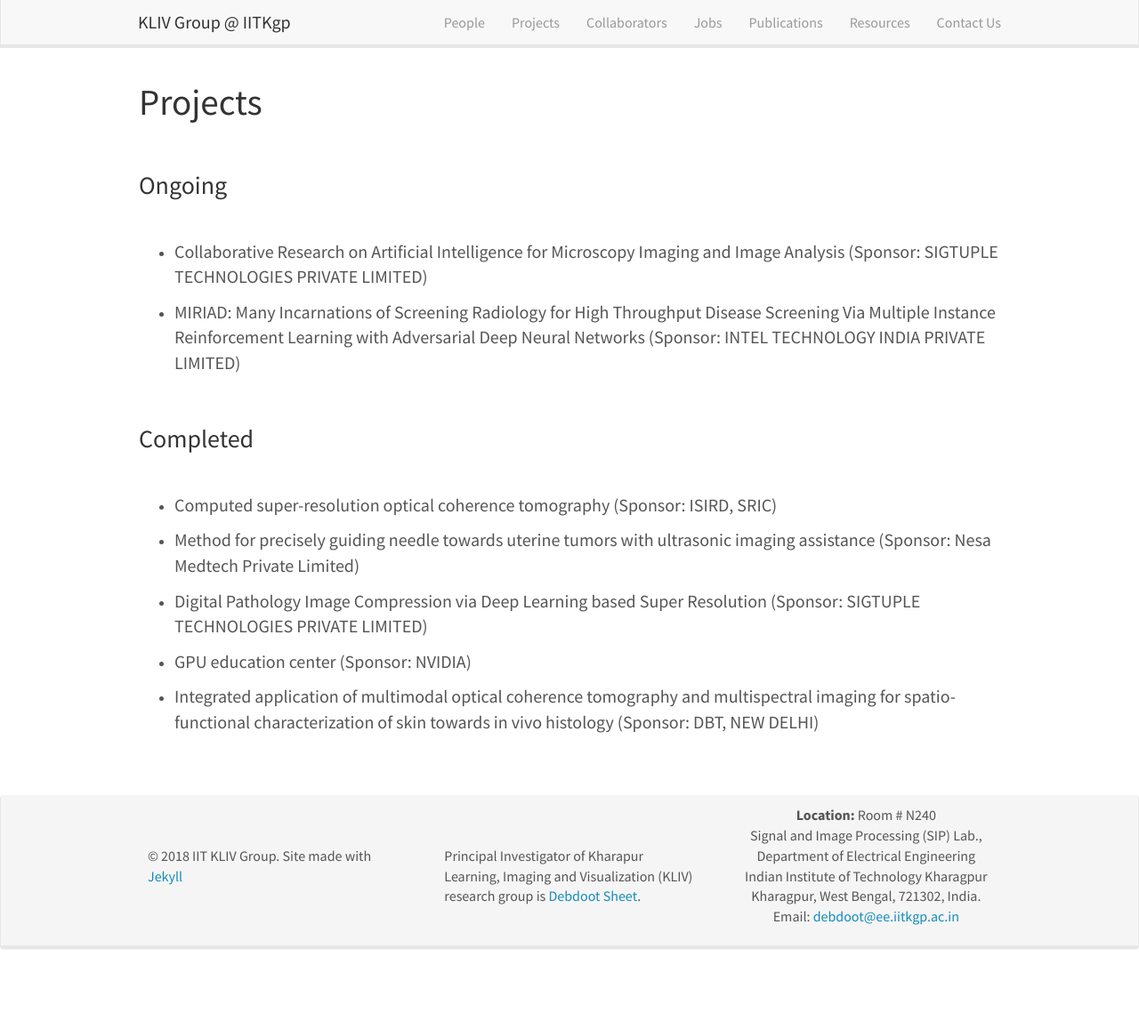
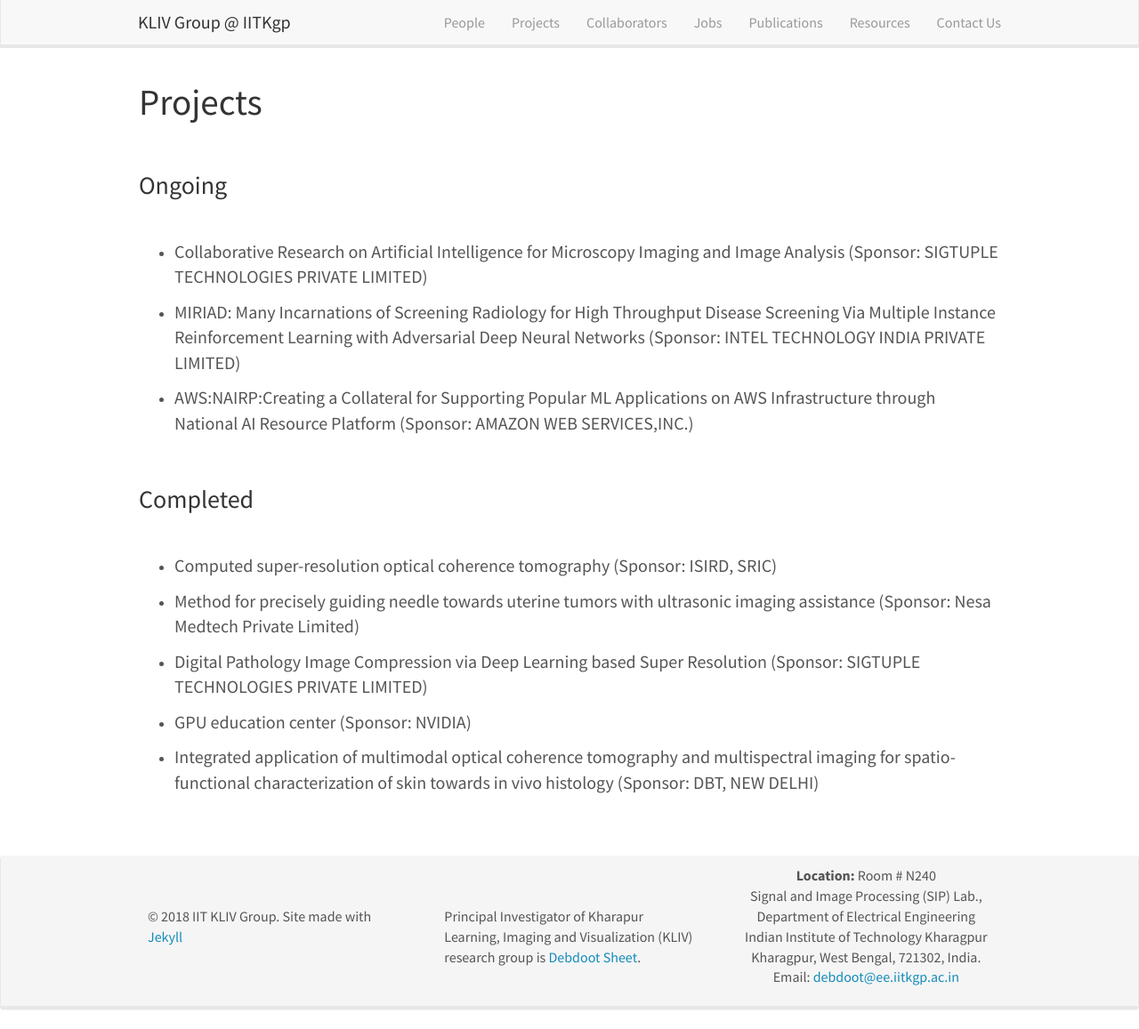
Before and after one commit to iitkliv/tempsite, a Jekyll site: the page built from _pages/projects.md, in a window 1280 px wide and 1157 px high. Shown: the whole window at 89% size. Built offline with Jekyll 4.4.1, drawn with Linux system fonts in a browser that asks for light colours; nearby versions of some CDN libraries.

Commit message:
update project page

```diff
--- a/_data/projects.yml
+++ b/_data/projects.yml
@@ -4,6 +4,10 @@
 
 - name: "MIRIAD: Many Incarnations of Screening Radiology for High Throughput Disease Screening Via Multiple Instance Reinforcement Learning with Adversarial Deep Neural Networks"
   sponsor: "INTEL TECHNOLOGY INDIA PRIVATE LIMITED"
+  status: ongoing
+
+- name: "AWS:NAIRP:Creating a Collateral for Supporting Popular ML Applications on AWS Infrastructure through National AI Resource Platform "
+  sponsor: "AMAZON WEB SERVICES,INC."
   status: ongoing
 
 - name: "Computed super-resolution optical coherence tomography"
```
